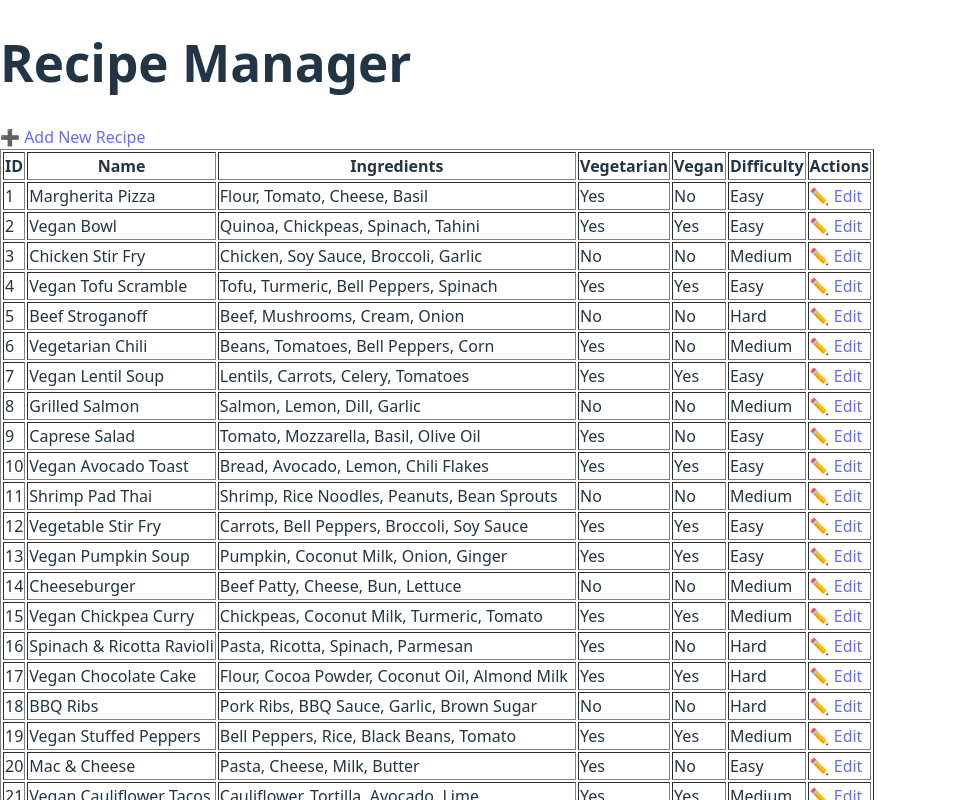
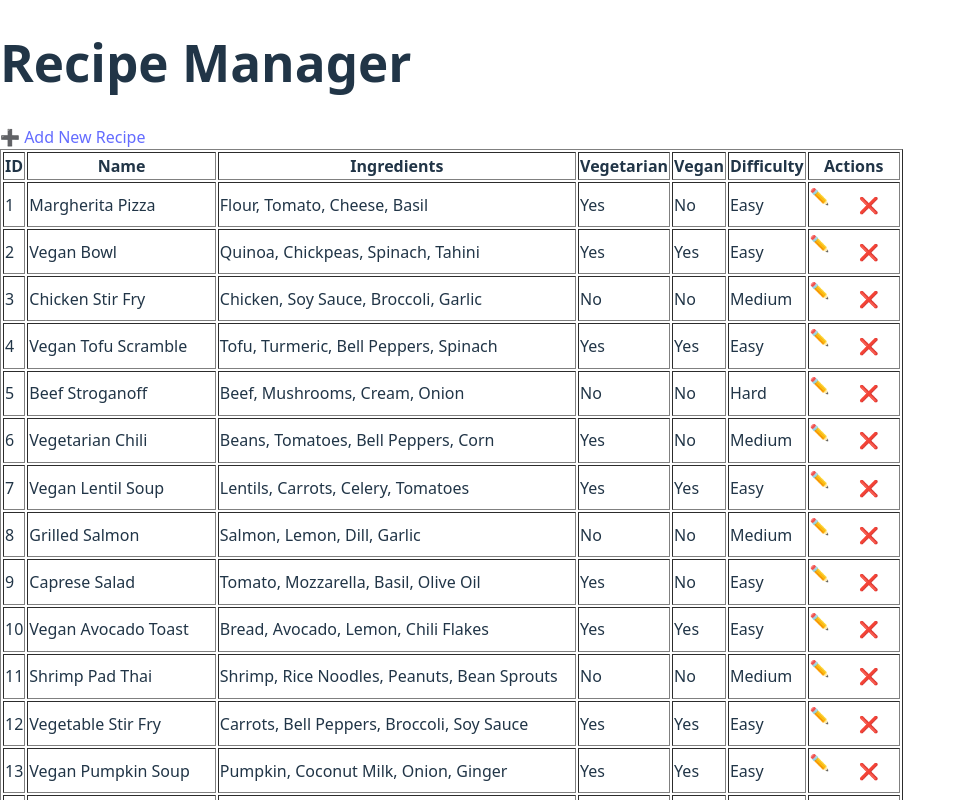
Before and after one commit to rsurana-atri/React_Tutorial, a React (Vite) app in the folder vite-project/: page / in a window 1280 px wide. Shown: the top 800 px of the page, without its empty margins (0-966 px from the left). Built offline with nearby package versions, Linux system fonts and the light colour scheme.

Commit message:
feat(deleteRecipe): Add deleteRecipe
Delete a recipe with a dlete recipe button

[ICTRAINING-1882]

```diff
--- a/vite-project/src/components/RecipeList.tsx
+++ b/vite-project/src/components/RecipeList.tsx
@@ -13,9 +13,10 @@ interface Recipe {
 
 interface RecipeListProps {
   recipes: Recipe[];
+  deleteRecipe: (id: number) => void;
 }
 
-const RecipeList = ({ recipes }: RecipeListProps): React.ReactElement => {
+const RecipeList = ({ recipes, deleteRecipe }: RecipeListProps): React.ReactElement => {
   const columns: Column<Recipe>[] = useMemo(
     () => [
       { Header: "ID", accessor: "id" },
@@ -39,10 +40,28 @@ const RecipeList = ({ recipes }: RecipeListProps): React.ReactElement => {
       {
         Header: "Actions",
         Cell: ({ row }: { row: { original: Recipe } }) =>
-          React.createElement(Link, { to: `/edit-recipe/${row.original.id}` }, "✏️ Edit"),
+          React.createElement(
+            "div",
+            {style: {display: "flex", gap: "10px"} },
+            React.createElement(Link, { to: `/edit-recipe/${row.original.id}` }, "✏️"),
+            React.createElement(
+              "button",
+              {
+                onClick: () => deleteRecipe(row.original.id),
+                style:{
+                  border: "none",
+                  background: "none",
+                  cursor: "none",
+                  fontSize: "none",
+                  color: "red",
+                },
+              },
+              "❌"
+            )
+          )
       },
     ],
-    []
+    [deleteRecipe]
   );
 
   const { getTableProps, getTableBodyProps, headerGroups, rows, prepareRow } = useTable({
--- a/vite-project/src/pages/HomePage.tsx
+++ b/vite-project/src/pages/HomePage.tsx
@@ -10,13 +10,13 @@ const HomePage: React.FC = () => {
     return <div>Error: Recipe Context not available</div>;
   }
 
-  const { recipes } = recipeContext;
+  const { recipes, deleteRecipe } = recipeContext;
 
   return (
     <div>
       <h1>Recipe Manager</h1>
       <Link to="/add-recipe">➕ Add New Recipe</Link>
-      {recipes.length > 0 ? <RecipeList recipes={recipes} /> : <p>No recipes found.</p>}
+      {recipes.length > 0 ? <RecipeList recipes={recipes} deleteRecipe={deleteRecipe} /> : <p>No recipes found.</p>}
     </div>
   );
 };
```
